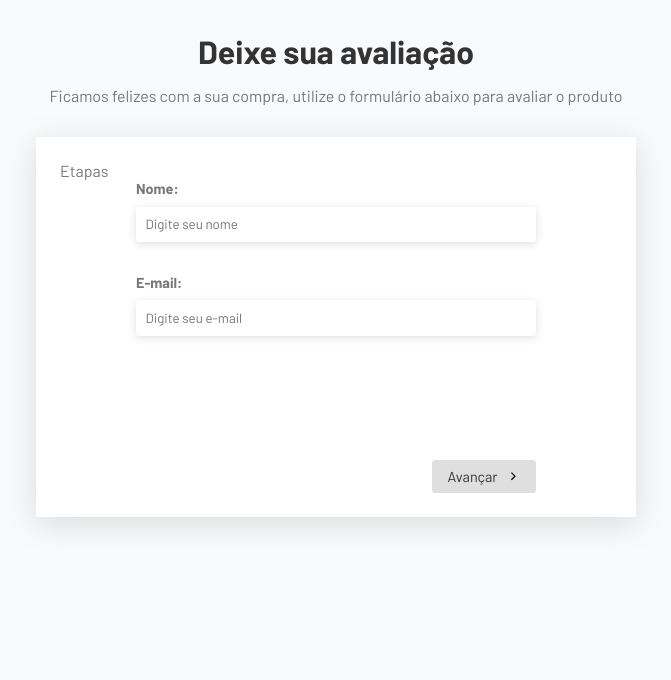
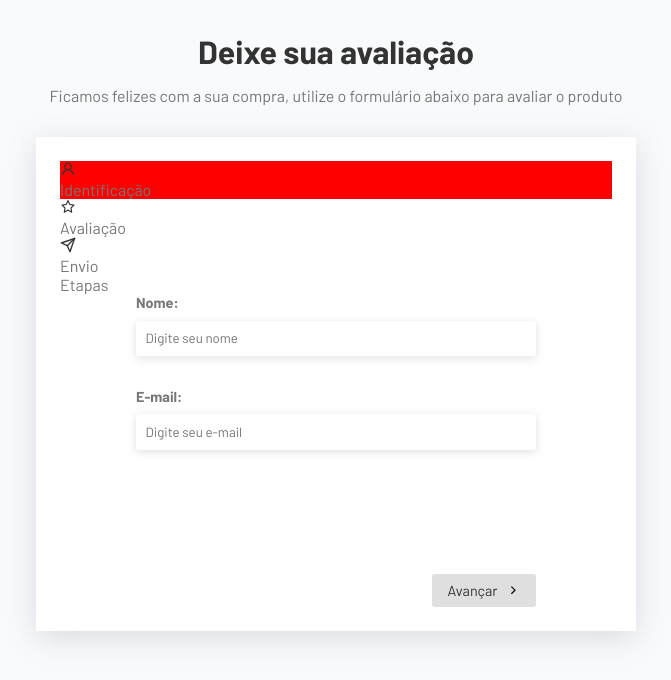
Before and after one commit to JoaoChaves65/Formulario-App, a React (Vite) app: page / in a window 1280 px wide. Shown: the top 680 px of the page, without its empty margins (304-975 px from the left). Built offline with nearby package versions, Linux system fonts and the light colour scheme.

Commit message:
Componente Steps

```diff
--- a/src/App.jsx
+++ b/src/App.jsx
@@ -3,6 +3,8 @@
 import { UserForm } from "./components/UserForm";
 import { ReviewForm } from "./components/ReviewForm";
 import { Thanks } from "./components/Thanks";
+import { Steps } from "./components/Steps";
+
 import { useForm } from "./hooks/useForm";
 
 import './App.css';
@@ -22,6 +24,7 @@
         </p>
       </div>
       <div className="form-container">
+        <Steps currentStep={currentStep}/>
         <p>Etapas</p>
         <form onSubmit={(e) => changeStep(currentStep + 1, e)}>
           <div className="inputs-container">{currentComponent}</div>
--- /dev/null
+++ b/src/components/Steps.css
@@ -0,0 +1,3 @@
+.active {
+    background-color: red;
+}
--- /dev/null
+++ b/src/components/Steps.jsx
@@ -0,0 +1,23 @@
+import {AiOutlineUser, AiOutlineStar} from "react-icons/ai"
+import { FiSend } from "react-icons/fi";
+
+import "./Steps.css"
+
+export function Steps({ currentStep }) {
+    return (
+        <div className="steps">
+            <div className="step active">
+                <AiOutlineUser/>
+                <p>Identificação</p>
+            </div>
+            <div className={`step ${currentStep >= 1 ? "active" : ""}`}>
+                <AiOutlineStar/>
+                <p>Avaliação</p>
+            </div>
+            <div className={`step ${currentStep >= 2 ? "active" : ""}`}>
+                <FiSend/>
+                <p>Envio</p>
+            </div>
+        </div>
+    );
+};
```
